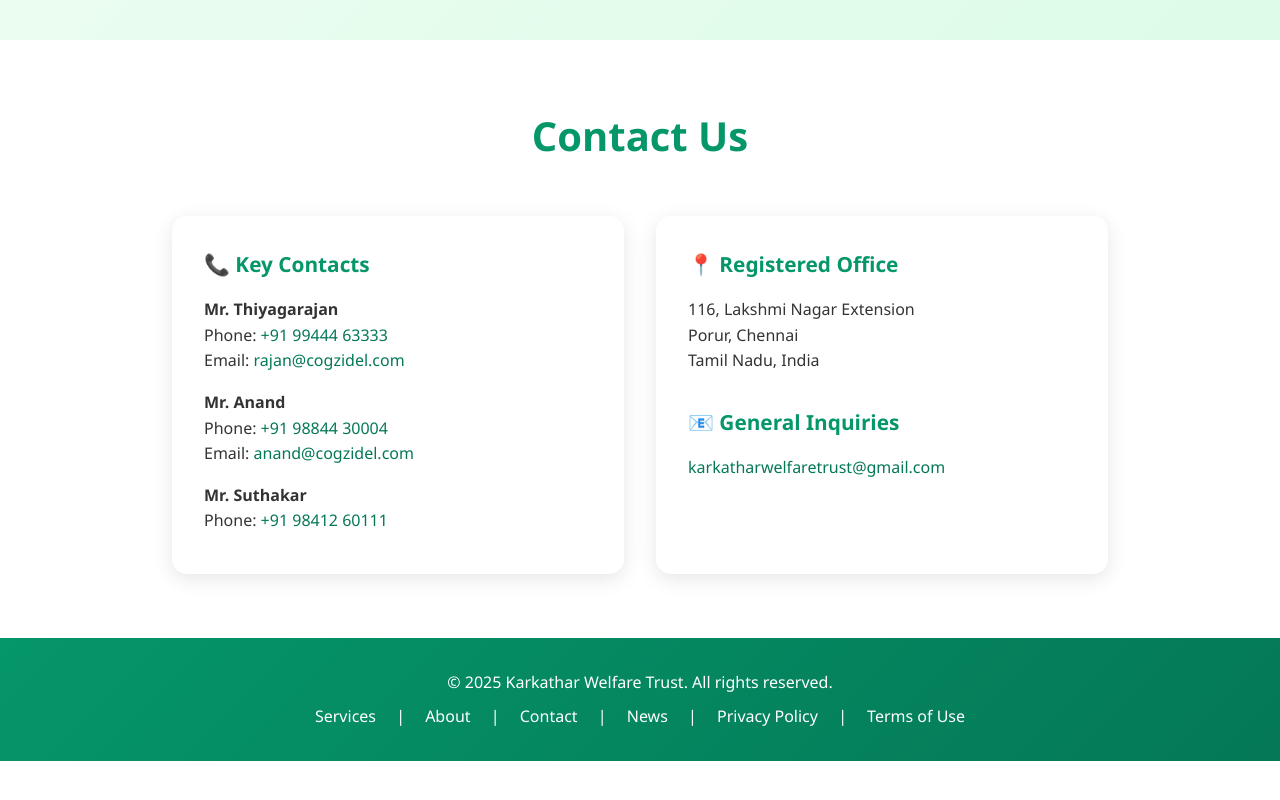
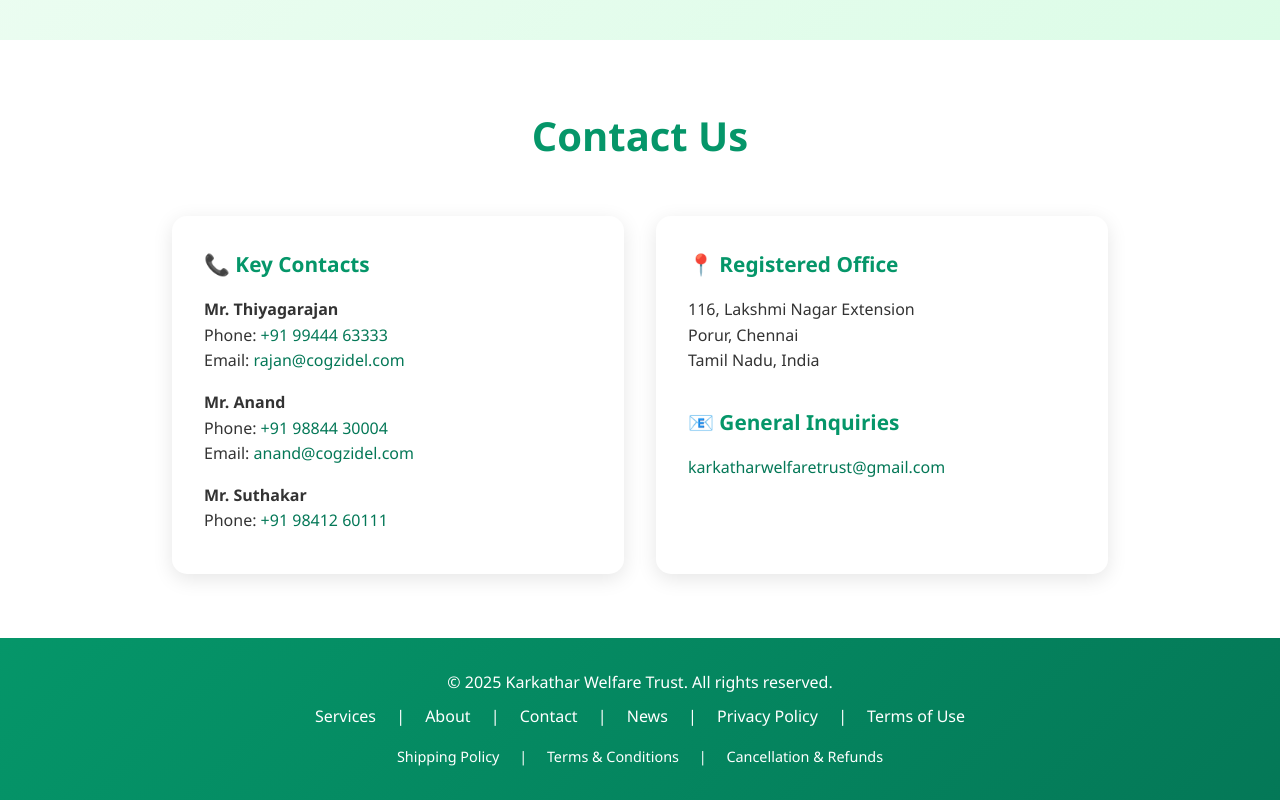
Before and after one commit to karkatharwelfaretrust/web, a plain HTML site: page index.html in a window 1280 px wide. Shown: the part 1857-2657 px from the top of the page. Before the commit the page ends 2618 px from the top, so only its background shows below. Drawn offline with Linux system fonts and the light colour scheme.

Commit message:
Update index.html

```diff
--- a/index.html
+++ b/index.html
@@ -538,6 +538,11 @@
       <a href="javascript:void(0)" onclick="openModal('privacyModal')">Privacy Policy</a> |
       <a href="javascript:void(0)" onclick="openModal('termsModal')">Terms of Use</a>
     </p>
+    <p style="margin-top: 1rem; font-size: 0.9rem;">
+      <a href="https://merchant.razorpay.com/policy/RYOLLmUm8rKG0a/shipping" target="_blank">Shipping Policy</a> |
+      <a href="https://merchant.razorpay.com/policy/RYOLLmUm8rKG0a/terms" target="_blank">Terms & Conditions</a> |
+      <a href="https://merchant.razorpay.com/policy/RYOLLmUm8rKG0a/refund" target="_blank">Cancellation & Refunds</a>
+    </p>
   </footer>
 
   <!-- News Modal -->
@@ -670,6 +675,16 @@
         All content on our website and materials provided by the Trust are the property of Karkathar Welfare Trust and are protected by applicable intellectual property laws.
       </p>
 
+      <h3>Additional Policies</h3>
+      <p>
+        For specific policies regarding payments and transactions, please refer to our external policy pages:
+      </p>
+      <ul class="steps-list">
+        <li><a href="https://merchant.razorpay.com/policy/RYOLLmUm8rKG0a/shipping" target="_blank">Shipping Policy</a></li>
+        <li><a href="https://merchant.razorpay.com/policy/RYOLLmUm8rKG0a/terms" target="_blank">Terms & Conditions</a></li>
+        <li><a href="https://merchant.razorpay.com/policy/RYOLLmUm8rKG0a/refund" target="_blank">Cancellation & Refunds Policy</a></li>
+      </ul>
+
       <h3>Governing Law</h3>
       <p>
         These Terms of Use shall be governed by and construed in accordance with the laws of India, and any disputes shall be subject to the exclusive jurisdiction of the courts in Chennai, Tamil Nadu.
```
